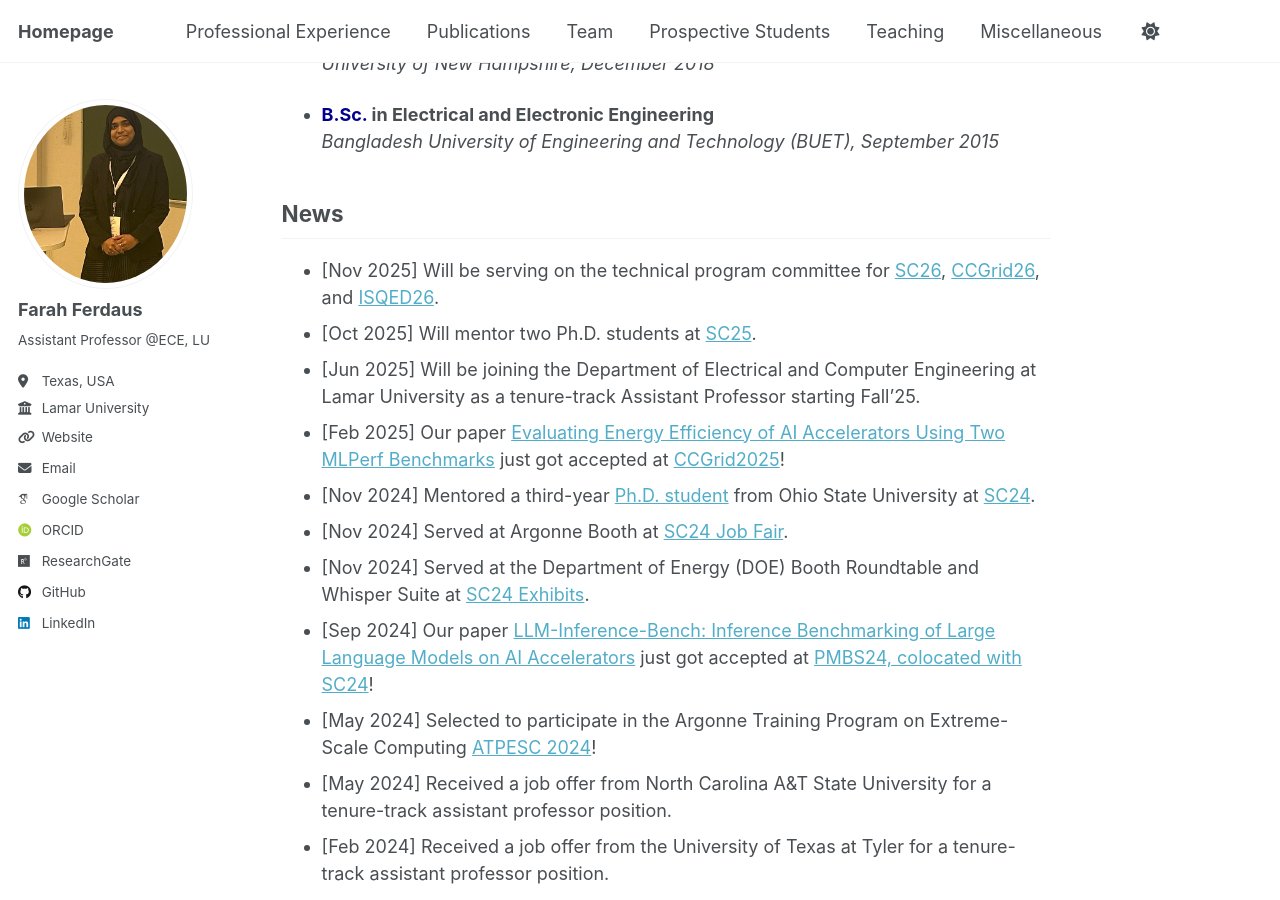
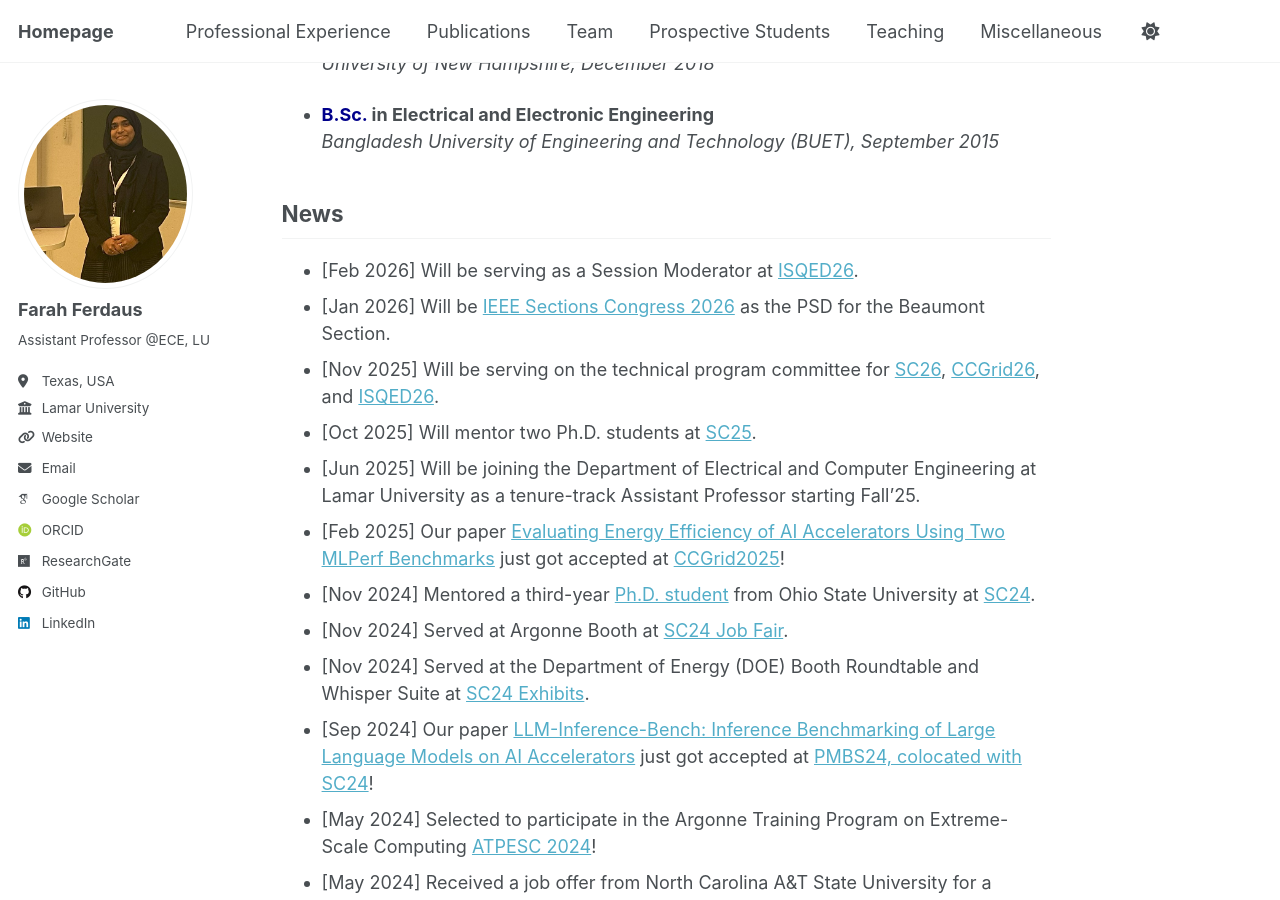
Before and after one commit to fferdaus/fferdaus.github.io, a Jekyll site: the page built from _pages/about.md, in a window 1280 px wide and 900 px high, scrolled down 861 px. Built offline with Jekyll 4.4.1, drawn with Linux system fonts in a browser that asks for light colours; some web fonts are replaced.

Commit message:
Update about.md

```diff
--- a/_pages/about.md
+++ b/_pages/about.md
@@ -59,6 +59,8 @@ I have published numerous scientific articles, including journal articles, confe
 **Stichting Bangladesh Accord Foundation, Dhaka, Bangladesh**
 -->
 ## News
+- [Feb 2026] Will be serving as a Session Moderator at [ISQED26](https://www.isqed.org/English/Archives/2026/Technical_Sessions/index.html).
+- [Jan 2026] Will be [IEEE Sections Congress 2026](https://2026.sections-congress.ieee.org/about/area-information/) as the PSD for the Beaumont Section.
 - [Nov 2025] Will be serving on the technical program  committee for [SC26](https://supercomputing.org/), [CCGrid26](https://ccgrid2026.cdms.westernsydney.edu.au/program-committees.php), and [ISQED26](https://www.isqed.org/English/Conference/Committee_Conference_Technical.html).
 - [Oct 2025] Will mentor two Ph.D. students at [SC25](https://sc25.supercomputing.org/students/mentor-protege-matching/).
 - [Jun 2025] Will be joining the Department of Electrical and Computer Engineering at Lamar University as a tenure-track Assistant Professor starting Fall'25.
```
